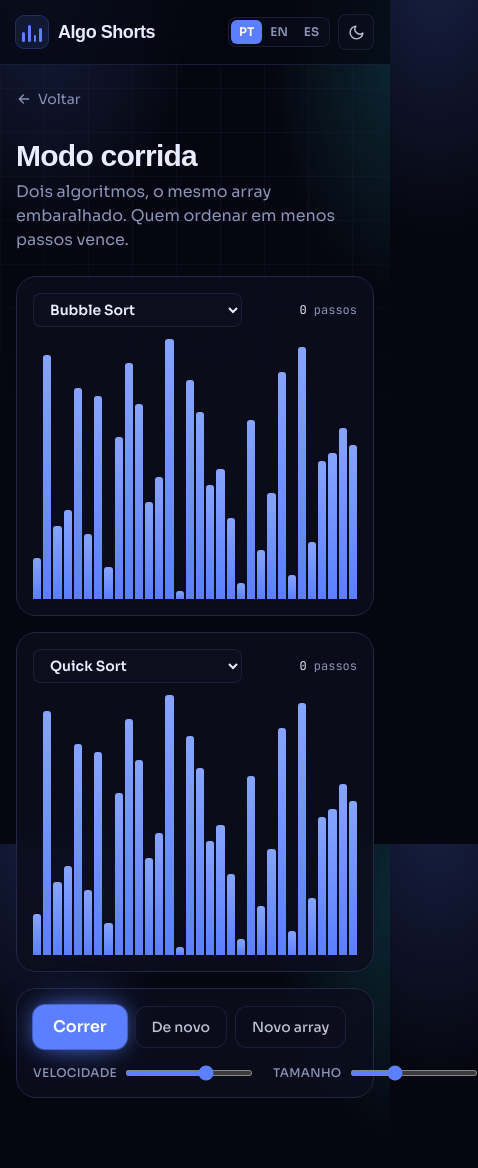
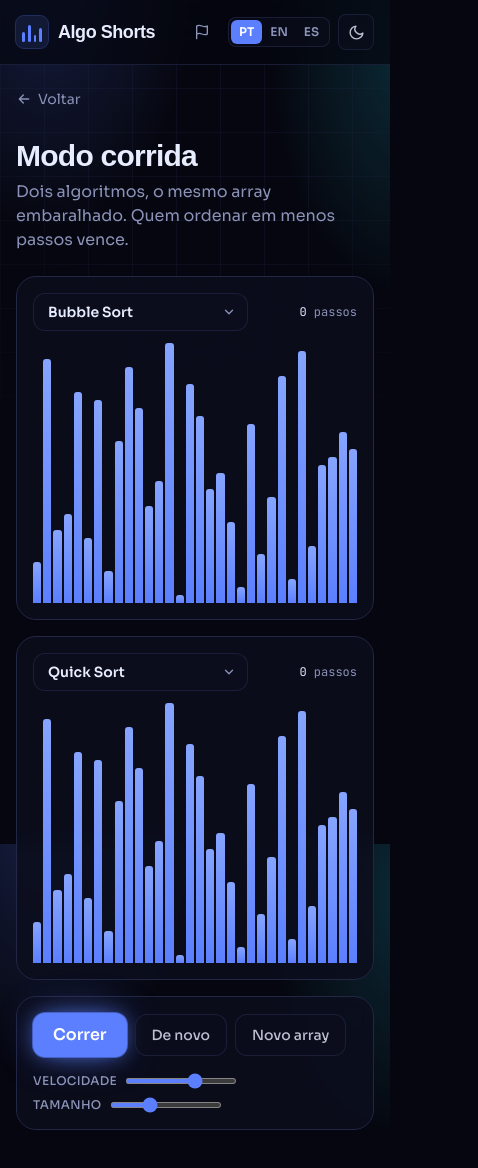
Before and after one commit to Gabrieldiog/algo-shorts, a Next.js app: page /corrida in a window 390 px wide. Shown: the top 1168 px of the page, 478 px wide, since content can reach past the window. Built offline with nearby package versions, Linux system fonts and the light colour scheme; a web font is replaced by a local one.

Commit message:
responsividade e select estilizado
Componente Select bonito na corrida, link Modo corrida no mobile, hero/sliders/stats ajustados pra telas pequenas e guardas de overflow-x.

```diff
--- a/src/app/globals.css
+++ b/src/app/globals.css
@@ -63,6 +63,7 @@
 html {
   -webkit-font-smoothing: antialiased;
   text-rendering: optimizeLegibility;
+  overflow-x: hidden;
 }
 
 body {
--- a/src/app/page.tsx
+++ b/src/app/page.tsx
@@ -9,7 +9,7 @@ export default function Home() {
   const { d } = useI18n();
 
   return (
-    <div className="mx-auto max-w-6xl px-4 pb-24 sm:px-6">
+    <div className="mx-auto max-w-6xl overflow-x-hidden px-4 pb-24 sm:px-6">
       <section className="relative py-16 sm:py-24">
         <motion.p
           initial={{ opacity: 0, y: 10 }}
@@ -24,7 +24,7 @@ export default function Home() {
           initial={{ opacity: 0, y: 14 }}
           animate={{ opacity: 1, y: 0 }}
           transition={{ delay: 0.05 }}
-          className="font-display text-5xl font-extrabold leading-[0.95] tracking-tight sm:text-7xl"
+          className="font-display text-[1.9rem] font-extrabold leading-[1] tracking-tight break-words sm:text-6xl lg:text-7xl"
         >
           {d.home.titleA}
           <br />
@@ -104,7 +104,7 @@ function AlgoCard({ entry, index }: { entry: RosterEntry; index: number }) {
         {heights.map((h, i) => (
           <span
             key={i}
-            className="w-full rounded-t-sm"
+            className="min-w-0 flex-1 rounded-t-sm"
             style={{ height: h * 0.32 + "px", background: entry.accent, opacity: 0.5 + (h / 100) * 0.5 }}
           />
         ))}
--- a/src/components/Header.tsx
+++ b/src/components/Header.tsx
@@ -17,9 +17,14 @@ export function Header() {
         <div className="flex items-center gap-2">
           <Link
             href="/corrida"
-            className="mr-1 hidden rounded-lg px-3 py-1.5 text-sm font-semibold text-muted transition-colors hover:text-primary sm:inline-block"
+            title={d.race.cta}
+            className="mr-0.5 inline-flex items-center gap-1.5 rounded-lg px-2 py-1.5 text-sm font-semibold text-muted transition-colors hover:text-primary sm:mr-1 sm:px-3"
           >
-            {d.race.cta}
+            <svg width="16" height="16" viewBox="0 0 24 24" fill="none" stroke="currentColor" strokeWidth="2" strokeLinecap="round" strokeLinejoin="round">
+              <path d="M4 15s1-1 4-1 5 2 8 2 4-1 4-1V3s-1 1-4 1-5-2-8-2-4 1-4 1z" />
+              <line x1="4" y1="22" x2="4" y2="15" />
+            </svg>
+            <span className="hidden sm:inline">{d.race.cta}</span>
           </Link>
           <LangToggle />
           <ThemeToggle />
--- a/src/components/player/Controls.tsx
+++ b/src/components/player/Controls.tsx
@@ -50,7 +50,7 @@ export function Controls(p: Props) {
         </IconButton>
       </div>
 
-      <div className="flex flex-wrap items-center gap-x-5 gap-y-3">
+      <div className="flex w-full flex-wrap items-center justify-between gap-x-5 gap-y-3 sm:w-auto sm:justify-start">
         <Slider label={d.player.speed} value={p.speed} min={0} max={100} onChange={p.onSpeed} />
         <Slider label={d.player.size} value={p.size} min={8} max={80} onChange={p.onSize} />
         <button
--- a/src/components/player/Visualizer.tsx
+++ b/src/components/player/Visualizer.tsx
@@ -141,7 +141,7 @@ export function Visualizer({ slug }: { slug: string }) {
   const Viz = VIZ[mode];
 
   return (
-    <div className="mx-auto max-w-6xl px-4 pb-24 sm:px-6">
+    <div className="mx-auto max-w-6xl overflow-x-hidden px-4 pb-24 sm:px-6">
       <div className="flex items-center justify-between gap-4 py-6">
         <Link href="/" className="inline-flex items-center gap-1.5 text-sm text-muted transition-colors hover:text-ink">
           <svg width="16" height="16" viewBox="0 0 24 24" fill="none" stroke="currentColor" strokeWidth="2" strokeLinecap="round" strokeLinejoin="round"><path d="M19 12H5M11 18l-6-6 6-6" /></svg>
@@ -163,7 +163,7 @@ export function Visualizer({ slug }: { slug: string }) {
         <p className="mt-1.5 max-w-2xl text-muted">{text.tagline}</p>
       </header>
 
-      <div className="mb-2 flex items-center justify-end gap-1">
+      <div className="mb-2 flex flex-wrap items-center justify-end gap-1">
         {MODES.map((m) => (
           <button
             key={m}
@@ -197,7 +197,7 @@ export function Visualizer({ slug }: { slug: string }) {
 
       <div className="mt-4 grid gap-4 lg:grid-cols-[1fr_auto]">
         <Character text={line} mood={mood} />
-        <div className="flex items-center gap-2 font-mono text-xs text-muted">
+        <div className="flex flex-wrap items-center gap-2 font-mono text-xs text-muted">
           <Stat label={d.player.comparisons} value={frame.stats.comparisons} />
           <Stat label={d.player.swaps} value={frame.stats.swaps} />
           {frame.stats.writes > 0 && <Stat label={d.player.writes} value={frame.stats.writes} />}
--- a/src/components/race/Race.tsx
+++ b/src/components/race/Race.tsx
@@ -6,6 +6,7 @@ import { motion } from "framer-motion";
 import { useI18n } from "@/lib/i18n";
 import { getSortAlgorithm, roster } from "@/lib/algorithms";
 import { Bars } from "@/components/viz/Bars";
+import { Select } from "@/components/ui/Select";
 import { useRacer, type Racer } from "./useRacer";
 
 const READY = roster.filter((r) => r.category === "sort" && r.ready).map((r) => r.slug);
@@ -89,7 +90,7 @@ export function Race() {
   };
 
   return (
-    <div className="mx-auto max-w-6xl px-4 pb-24 sm:px-6">
+    <div className="mx-auto max-w-6xl overflow-x-hidden px-4 pb-24 sm:px-6">
       <div className="py-6">
         <Link href="/" className="inline-flex items-center gap-1.5 text-sm text-muted transition-colors hover:text-ink">
           <svg width="16" height="16" viewBox="0 0 24 24" fill="none" stroke="currentColor" strokeWidth="2" strokeLinecap="round" strokeLinejoin="round"><path d="M19 12H5M11 18l-6-6 6-6" /></svg>
@@ -131,12 +132,16 @@ export function Race() {
             {d.race.shuffle}
           </button>
         </div>
-        <label className="flex items-center gap-2 text-xs font-medium text-muted">
-          <span className="uppercase tracking-wide">{d.player.speed}</span>
-          <input type="range" min={0} max={100} value={speed} onChange={(e) => setSpeed(Number(e.target.value))} className="h-1.5 w-32 cursor-pointer accent-primary" />
-          <span className="ml-3 uppercase tracking-wide">{d.player.size}</span>
-          <input type="range" min={8} max={80} value={size} onChange={(e) => onSize(Number(e.target.value))} className="h-1.5 w-32 cursor-pointer accent-primary" />
-        </label>
+        <div className="flex flex-wrap items-center gap-x-4 gap-y-2 text-xs font-medium text-muted">
+          <label className="flex items-center gap-2">
+            <span className="uppercase tracking-wide">{d.player.speed}</span>
+            <input type="range" min={0} max={100} value={speed} onChange={(e) => setSpeed(Number(e.target.value))} className="h-1.5 w-28 cursor-pointer accent-primary sm:w-32" />
+          </label>
+          <label className="flex items-center gap-2">
+            <span className="uppercase tracking-wide">{d.player.size}</span>
+            <input type="range" min={8} max={80} value={size} onChange={(e) => onSize(Number(e.target.value))} className="h-1.5 w-28 cursor-pointer accent-primary sm:w-32" />
+          </label>
+        </div>
       </div>
     </div>
   );
@@ -165,19 +170,14 @@ function Panel({
   return (
     <div className={`card relative overflow-hidden p-4 transition-shadow ${won ? "glow-primary" : ""}`}>
       <div className="mb-3 flex items-center justify-between gap-2">
-        <select
-          value={slug}
-          onChange={(e) => onPick(e.target.value)}
-          aria-label={side}
-          className="rounded-lg border border-line/70 bg-surface px-3 py-1.5 text-sm font-semibold text-ink outline-none focus:border-primary/60"
-        >
+        <Select value={slug} onChange={onPick} label={side}>
           {READY.map((s) => (
             <option key={s} value={s}>
               {d.algos[s].name}
             </option>
           ))}
-        </select>
-        <span className="font-mono text-xs text-muted">
+        </Select>
+        <span className="shrink-0 font-mono text-xs text-muted">
           <span className="text-ink">{racer.step}</span> {d.race.steps}
         </span>
       </div>
--- /dev/null
+++ b/src/components/ui/Select.tsx
@@ -0,0 +1,42 @@
+"use client";
+
+// Select nativo (acessível) com uma casca bonita: seta própria, foco em azul.
+export function Select({
+  value,
+  onChange,
+  label,
+  children,
+  className = "",
+}: {
+  value: string;
+  onChange: (v: string) => void;
+  label?: string;
+  children: React.ReactNode;
+  className?: string;
+}) {
+  return (
+    <div className={`relative inline-flex ${className}`}>
+      <select
+        value={value}
+        onChange={(e) => onChange(e.target.value)}
+        aria-label={label}
+        className="w-full appearance-none rounded-xl border border-line/70 bg-surface/80 py-2 pl-3.5 pr-9 text-sm font-semibold text-ink outline-none transition-colors hover:border-primary/50 focus:border-primary/70 focus:ring-2 focus:ring-primary/25"
+      >
+        {children}
+      </select>
+      <svg
+        className="pointer-events-none absolute right-3 top-1/2 -translate-y-1/2 text-muted"
+        width="14"
+        height="14"
+        viewBox="0 0 24 24"
+        fill="none"
+        stroke="currentColor"
+        strokeWidth="2.2"
+        strokeLinecap="round"
+        strokeLinejoin="round"
+      >
+        <path d="M6 9l6 6 6-6" />
+      </svg>
+    </div>
+  );
+}
```
